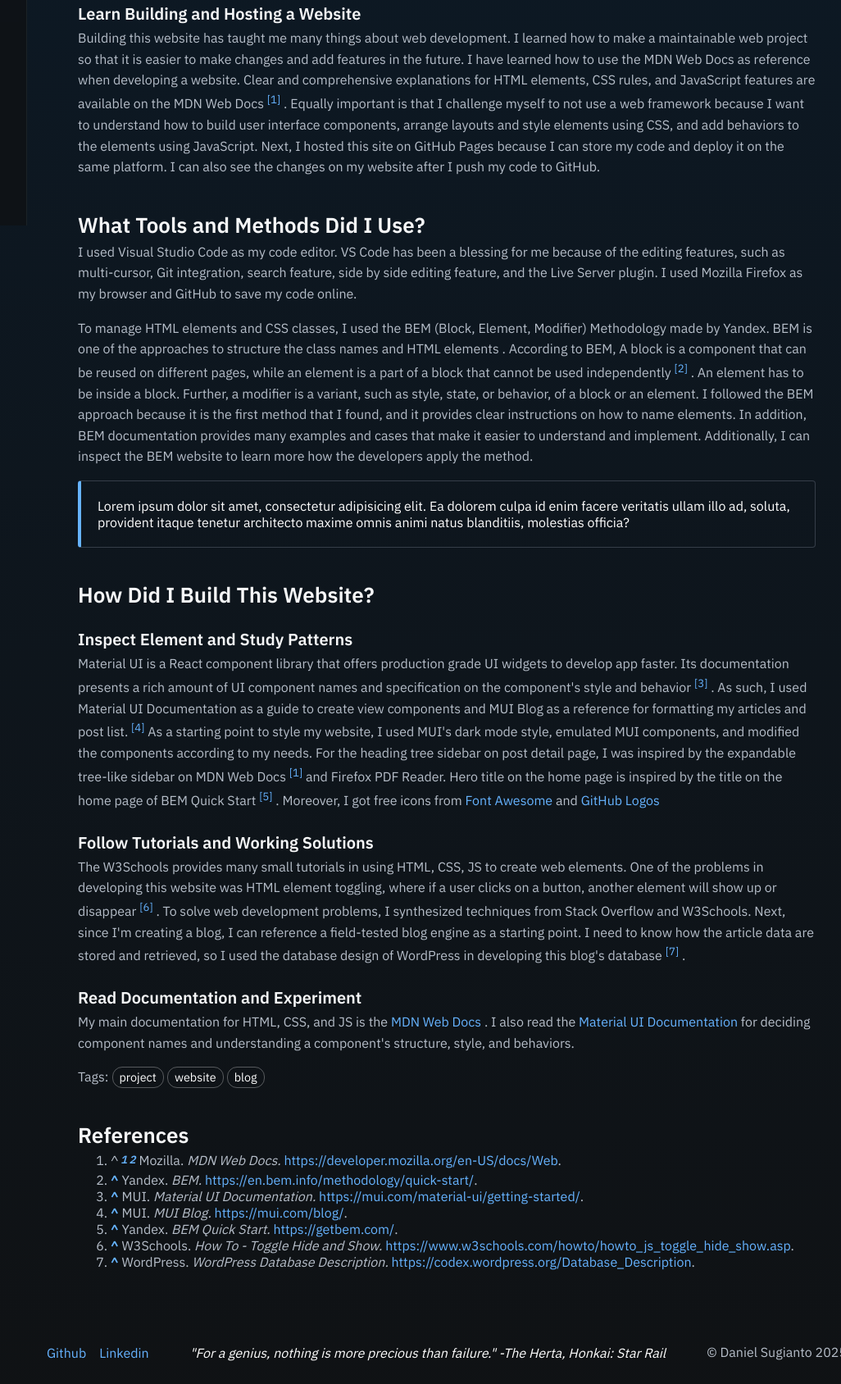
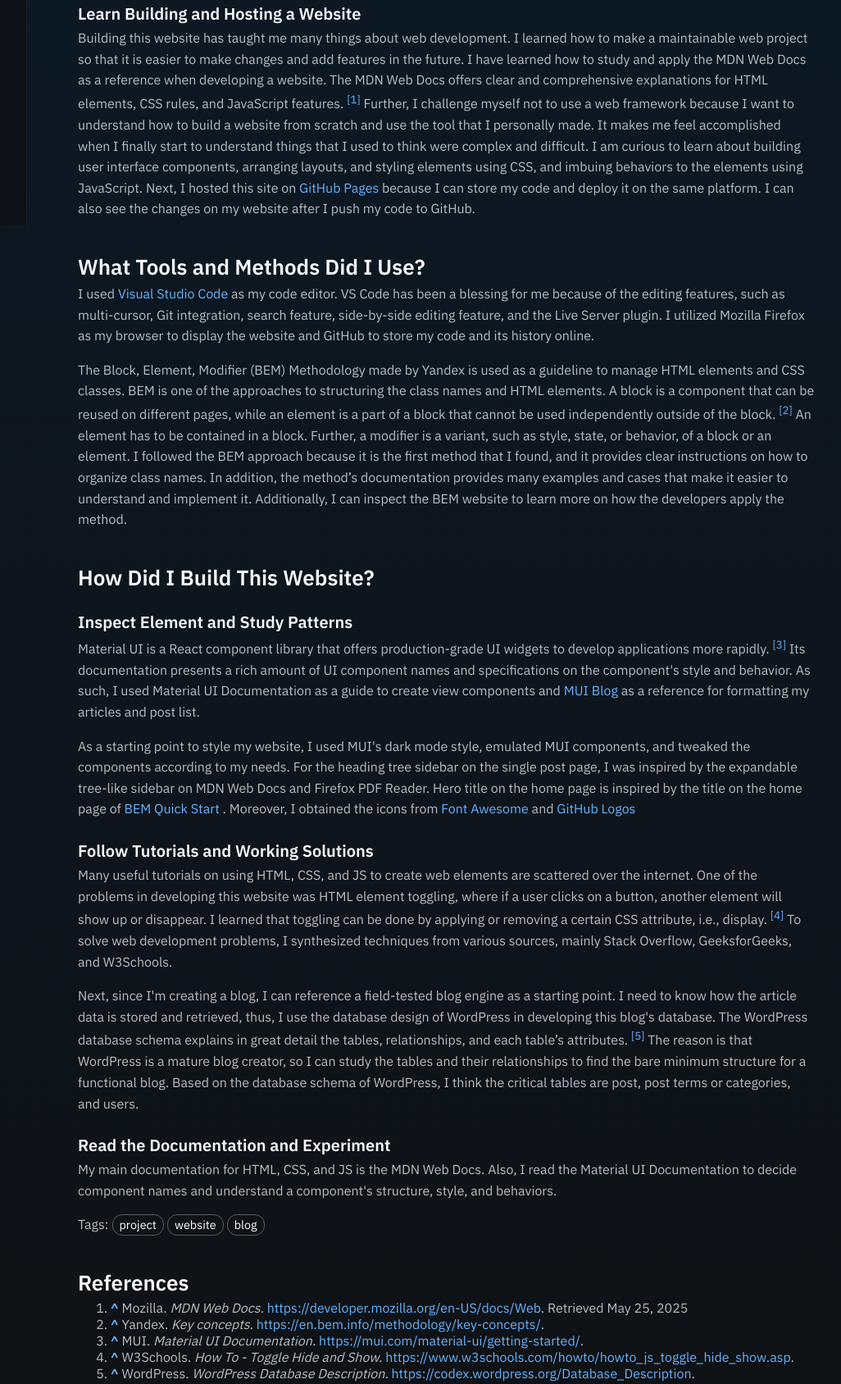
Before and after one commit to imaginarynil/imaginarynil.github.io, a plain HTML site: page post/personal-website/index.html in a window 1280 px wide. Shown: the part 525-2213 px from the top of the page at 82% size, without its empty margins (223-1249 px from the left). Drawn offline with Linux system fonts and the light colour scheme.

Commit message:
fix personal website post, add retrieval date and dynamic subtitle, add reference list as a sidebar item

```diff
--- a/block/referenceList.js
+++ b/block/referenceList.js
@@ -1,5 +1,15 @@
+import { getDateLocaleStr } from "/util/getDateLocaleStr.js";
+
 class ReferenceItem {
-  constructor(identifier, authors, title, year, linkText, linkAddress) {
+  constructor(
+    identifier,
+    authors,
+    title,
+    year,
+    linkText,
+    linkAddress,
+    retrievalDate
+  ) {
     this.identifier = identifier;
     this.authors = [...authors]; // copy object
     this.authorStr = this.getAuthorStr(authors);
@@ -7,6 +17,11 @@
     this.year = year;
     this.linkText = linkText;
     this.linkAddress = linkAddress;
+    this.retrievalDate = retrievalDate;
+    this.retrievalDateStr = "";
+    if (retrievalDate) {
+      this.retrievalDateStr = `Retrieved ${getDateLocaleStr(retrievalDate)}`;
+    }
     this.index = 0;
     this.citationHtmlIds = [];
     this.TEXT_STYLE_NORMAL = "normal";
@@ -211,7 +226,13 @@
     }
     return referenceList__backLinkListEl;
   }
-  createReferenceList__itemEl(htmlId, htmlElements, linkText, linkAddress) {
+  createReferenceList__itemEl(
+    htmlId,
+    htmlElements,
+    linkText,
+    linkAddress,
+    retrievalDateStr
+  ) {
     const referenceList__itemEl = document.createElement("li");
     referenceList__itemEl.id = htmlId;
     referenceList__itemEl.classList.add("reference-list__item");
@@ -226,7 +247,12 @@
     referenceList__linkEl.classList.add("link", "reference-list__link");
     referenceList__linkEl.appendChild(document.createTextNode(linkText));
     referenceList__linkEl.href = linkAddress;
-    referenceList__itemEl.appendChild(document.createTextNode("."));
+    referenceList__itemEl.appendChild(document.createTextNode(". "));
+    if (retrievalDateStr) {
+      referenceList__itemEl.appendChild(
+        document.createTextNode(retrievalDateStr)
+      );
+    }
     return referenceList__itemEl;
   }
   addReferenceList() {
@@ -238,6 +264,7 @@
       "heading-2",
       "post__heading-2"
     );
+    referenceList__titleEl.id = "reference-list";
     referenceList__titleEl.appendChild(document.createTextNode("References"));
     const referenceList__orderedListEl = document.createElement("ol");
     referenceListEl.appendChild(referenceList__orderedListEl);
@@ -249,7 +276,8 @@
           referenceRows[i].identifier,
           referenceRows[i].getHtmlElements(),
           referenceRows[i].linkText,
-          referenceRows[i].linkAddress
+          referenceRows[i].linkAddress,
+          referenceRows[i].retrievalDateStr
         )
       );
     }
@@ -259,10 +287,25 @@
 export function addReferenceList(items) {
   const referenceItems = [];
   for (let i = 0; i < items.length; i++) {
-    const { identifier, authors, title, year, linkText, linkAddress } =
-      items[i];
+    const {
+      identifier,
+      authors,
+      title,
+      year,
+      linkText,
+      linkAddress,
+      retrievalDate,
+    } = items[i];
     referenceItems.push(
-      new ReferenceItem(identifier, authors, title, year, linkText, linkAddress)
+      new ReferenceItem(
+        identifier,
+        authors,
+        title,
+        year,
+        linkText,
+        linkAddress,
+        retrievalDate
+      )
     );
   }
   const referencePresenter = new ReferencePresenter(
--- a/data/post.json
+++ b/data/post.json
@@ -2,6 +2,7 @@
   "1": {
     "url": "/post/personal-website/index.html",
     "title": "Personal Website",
+    "subtitle": "Website to archive my writings and document software projects",
     "excerpt": "Hello, World! I have finished my personal website. I want to explain why I made this website, what is this website about, and how I built it.",
     "creationDate": "2025/04/06",
     "updateDate": "",
--- a/module/initSinglePostPage.js
+++ b/module/initSinglePostPage.js
@@ -4,13 +4,7 @@
 import { addTagList } from "/block/tagList.js";
 import { addFooter } from "/block/footer.js";
 import { updateDocumentTitle } from "/module/updateDocumentTitle.js";
-
-function getDateLocaleStr(dateStr) {
-  const date = new Date(dateStr);
-  return `${date.toLocaleString("default", {
-    month: "long",
-  })} ${date.getDate()}, ${date.getFullYear()}`;
-}
+import { getDateLocaleStr } from "/util/getDateLocaleStr.js";
 
 function updatePostDetails(postId) {
   const post__detailsEl = document.querySelector(".post__details");
@@ -31,12 +25,14 @@
       authorNames.push(authorTable[postAuthorRow.authorId].name);
     }
     const authorStr = authorNames.join(", ");
-    const { title, excerpt, creationDate, updateDate } = postTable[postId];
+    const { title, subtitle, creationDate, updateDate } = postTable[postId];
     const items = [];
     document.title = title;
     document
       .querySelector("meta[name=description]")
-      .setAttribute("content", excerpt);
+      .setAttribute("content", subtitle);
+    const post__subtitleEl = document.querySelector(".post__subtitle");
+    post__subtitleEl.appendChild(document.createTextNode(subtitle));
     for (const item of [
       authorStr,
       `Created on ${getDateLocaleStr(creationDate)}`,
--- a/post/personal-website/index.html
+++ b/post/personal-website/index.html
@@ -15,15 +15,11 @@
       <div class="desktop-sidebar"></div>
       <div class="post">
         <article class="post__layout">
-          <h1 class="heading-1 post__title" id="My-Website">
-            Personal Website
-          </h1>
-          <p class="post__subtitle">
-            Blog built with vanilla HTML, CSS, and JS.
-          </p>
+          <h1 class="heading-1 post__title">Personal Website</h1>
+          <p class="post__subtitle"></p>
           <div class="post__details"></div>
-          <h2 class="heading-2 post__heading-2" id="Why-I-Built-This-Wesbite">
-            Why I Built This Wesbite?
+          <h2 class="heading-2 post__heading-2" id="Why-I-Built-This-Website">
+            Why I Built This Website?
           </h2>
           <h3
             class="heading-3 post__heading-3"
@@ -38,8 +34,8 @@
             write articles about computer science, philosophy, and digital
             illustration. In addition, I want to show my software projects and
             document them on this website, so people can better understand my
-            projects and be inspired to create new softwares. Software projects
-            that I have created can be seen on the
+            projects and be inspired to create new software. Projects that I
+            have developed can be seen on the
             <a class="link" href="/project/index.html">Projects</a>
             page.
           </p>
@@ -53,18 +49,23 @@
             Building this website has taught me many things about web
             development. I learned how to make a maintainable web project so
             that it is easier to make changes and add features in the future. I
-            have learned how to use the MDN Web Docs as reference when
-            developing a website. Clear and comprehensive explanations for HTML
-            elements, CSS rules, and JavaScript features are available on the
-            MDN Web Docs
+            have learned how to study and apply the MDN Web Docs as a reference
+            when developing a website. The MDN Web Docs offers clear and
+            comprehensive explanations for HTML elements, CSS rules, and
+            JavaScript features.
             <sup class="citation" data-id="mozilla-docs"></sup>
-            . Equally important is that I challenge myself to not use a web
-            framework because I want to understand how to build user interface
-            components, arrange layouts and style elements using CSS, and add
-            behaviors to the elements using JavaScript. Next, I hosted this site
-            on GitHub Pages because I can store my code and deploy it on the
-            same platform. I can also see the changes on my website after I push
-            my code to GitHub.
+            Further, I challenge myself not to use a web framework because I
+            want to understand how to build a website from scratch and use the
+            tool that I personally made. It makes me feel accomplished when I
+            finally start to understand things that I used to think were complex
+            and difficult. I am curious to learn about building user interface
+            components, arranging layouts, and styling elements using CSS, and
+            imbuing behaviors to the elements using JavaScript. Next, I hosted
+            this site on
+            <a class="link" href="https://pages.github.com/">GitHub Pages</a>
+            because I can store my code and deploy it on the same platform. I
+            can also see the changes on my website after I push my code to
+            GitHub.
           </p>
           <h2
             class="heading-2 post__heading-2"
@@ -73,35 +74,33 @@
             What Tools and Methods Did I Use?
           </h2>
           <p class="paragraph post__paragraph">
-            I used Visual Studio Code as my code editor. VS Code has been a
-            blessing for me because of the editing features, such as
-            multi-cursor, Git integration, search feature, side by side editing
-            feature, and the Live Server plugin. I used Mozilla Firefox as my
-            browser and GitHub to save my code online.
+            I used
+            <a class="link" href="https://code.visualstudio.com/download"
+              >Visual Studio Code</a
+            >
+            as my code editor. VS Code has been a blessing for me because of the
+            editing features, such as multi-cursor, Git integration, search
+            feature, side-by-side editing feature, and the Live Server plugin. I
+            utilized Mozilla Firefox as my browser to display the website and
+            GitHub to store my code and its history online.
           </p>
           <p class="paragraph post__paragraph">
-            To manage HTML elements and CSS classes, I used the BEM (Block,
-            Element, Modifier) Methodology made by Yandex. BEM is one of the
-            approaches to structure the class names and HTML elements .
-            According to BEM, A block is a component that can be reused on
-            different pages, while an element is a part of a block that cannot
-            be used independently
-            <sup class="citation" data-id="yandex-docs"></sup>
-            . An element has to be inside a block. Further, a modifier is a
+            The Block, Element, Modifier (BEM) Methodology made by Yandex is
+            used as a guideline to manage HTML elements and CSS classes. BEM is
+            one of the approaches to structuring the class names and HTML
+            elements. A block is a component that can be reused on different
+            pages, while an element is a part of a block that cannot be used
+            independently outside of the block.
+            <sup class="citation" data-id="bem-docs"></sup>
+            An element has to be contained in a block. Further, a modifier is a
             variant, such as style, state, or behavior, of a block or an
             element. I followed the BEM approach because it is the first method
-            that I found, and it provides clear instructions on how to name
-            elements. In addition, BEM documentation provides many examples and
-            cases that make it easier to understand and implement. Additionally,
-            I can inspect the BEM website to learn more how the developers apply
-            the method.
+            that I found, and it provides clear instructions on how to organize
+            class names. In addition, the method’s documentation provides many
+            examples and cases that make it easier to understand and implement
+            it. Additionally, I can inspect the BEM website to learn more on how
+            the developers apply the method.
           </p>
-          <div class="callout">
-            Lorem ipsum dolor sit amet, consectetur adipisicing elit. Ea dolorem
-            culpa id enim facere veritatis ullam illo ad, soluta, provident
-            itaque tenetur architecto maxime omnis animi natus blanditiis,
-            molestias officia?
-          </div>
           <h2
             class="heading-2 post__heading-2"
             id="How-Did-I-Build-This-Website"
@@ -115,28 +114,28 @@
             Inspect Element and Study Patterns
           </h3>
           <p class="paragraph post__paragraph">
-            Material UI is a React component library that offers production
-            grade UI widgets to develop app faster. Its documentation presents a
-            rich amount of UI component names and specification on the
-            component's style and behavior
+            Material UI is a React component library that offers
+            production-grade UI widgets to develop applications more rapidly.
             <sup class="citation" data-id="mui-docs"></sup>
-            . As such, I used Material UI Documentation as a guide to create
-            view components and MUI Blog as a reference for formatting my
-            articles and post list.
-            <sup class="citation" data-id="mui-blog"></sup>
+            Its documentation presents a rich amount of UI component names and
+            specifications on the component's style and behavior. As such, I
+            used Material UI Documentation as a guide to create view components
+            and
+            <a class="link" href="https://mui.com/blog/">MUI Blog</a>
+            as a reference for formatting my articles and post list.
+          </p>
+          <p class="paragraph post__paragraph">
             As a starting point to style my website, I used MUI's dark mode
-            style, emulated MUI components, and modified the components
-            according to my needs. For the heading tree sidebar on post detail
-            page, I was inspired by the expandable tree-like sidebar on MDN Web
-            Docs
-            <sup class="citation" data-id="mozilla-docs"></sup>
-            and Firefox PDF Reader. Hero title on the home page is inspired by
-            the title on the home page of BEM Quick Start
-            <sup class="citation" data-id="yandex-intro"></sup>
-            . Moreover, I got free icons from
-            <a class="link" href="https://fontawesome.com/"> Font Awesome </a>
+            style, emulated MUI components, and tweaked the components according
+            to my needs. For the heading tree sidebar on the single post page, I
+            was inspired by the expandable tree-like sidebar on MDN Web Docs and
+            Firefox PDF Reader. Hero title on the home page is inspired by the
+            title on the home page of
+            <a class="link" href="https://getbem.com/">BEM Quick Start</a>
+            . Moreover, I obtained the icons from
+            <a class="link" href="https://fontawesome.com/">Font Awesome</a>
             and
-            <a class="link" href="https://github.com/logos"> GitHub Logos </a>
+            <a class="link" href="https://github.com/logos">GitHub Logos</a>
           </p>
           <h3
             class="heading-3 post__heading-3"
@@ -145,36 +144,41 @@
             Follow Tutorials and Working Solutions
           </h3>
           <p class="paragraph post__paragraph">
-            The W3Schools provides many small tutorials in using HTML, CSS, JS
-            to create web elements. One of the problems in developing this
-            website was HTML element toggling, where if a user clicks on a
-            button, another element will show up or disappear
+            Many useful tutorials on using HTML, CSS, and JS to create web
+            elements are scattered over the internet. One of the problems in
+            developing this website was HTML element toggling, where if a user
+            clicks on a button, another element will show up or disappear. I
+            learned that toggling can be done by applying or removing a certain
+            CSS attribute, i.e., display.
             <sup class="citation" data-id="w3schools-toggle"></sup>
-            . To solve web development problems, I synthesized techniques from
-            Stack Overflow and W3Schools. Next, since I'm creating a blog, I can
-            reference a field-tested blog engine as a starting point. I need to
-            know how the article data are stored and retrieved, so I used the
-            database design of WordPress in developing this blog's database
+            To solve web development problems, I synthesized techniques from
+            various sources, mainly Stack Overflow, GeeksforGeeks, and
+            W3Schools.
+          </p>
+          <p class="paragraph post__paragraph">
+            Next, since I'm creating a blog, I can reference a field-tested blog
+            engine as a starting point. I need to know how the article data is
+            stored and retrieved, thus, I use the database design of WordPress
+            in developing this blog's database. The WordPress database schema
+            explains in great detail the tables, relationships, and each table’s
+            attributes.
             <sup class="citation" data-id="wordpress-db"></sup>
-            .
+            The reason is that WordPress is a mature blog creator, so I can
+            study the tables and their relationships to find the bare minimum
+            structure for a functional blog. Based on the database schema of
+            WordPress, I think the critical tables are post, post terms or
+            categories, and users.
           </p>
           <h3
             class="heading-3 post__heading-3"
-            id="Read-Documentation-and-Experiment"
+            id="Read-the-Documentation-and-Experiment"
           >
-            Read Documentation and Experiment
+            Read the Documentation and Experiment
           </h3>
           <p class="paragraph post__paragraph">
-            My main documentation for HTML, CSS, and JS is the
-            <a class="link" href="https://developer.mozilla.org/en-US/docs/Web">
-              MDN Web Docs
-            </a>
-            . I also read the
-            <a href="https://mui.com/material-ui/getting-started/" class="link">
-              Material UI Documentation
-            </a>
-            for deciding component names and understanding a component's
-            structure, style, and behaviors.
+            My main documentation for HTML, CSS, and JS is the MDN Web Docs.
+            Also, I read the Material UI Documentation to decide component names
+            and understand a component's structure, style, and behaviors.
           </p>
           <div class="tags">
             <p class="paragraph post__tag-title">Tags:</p>
@@ -191,9 +195,9 @@
         postId: "1",
         headings: [
           {
-            name: "Why I Built This Wesbite?",
+            name: "Why I Built This Website?",
             level: 2,
-            id: "Why-I-Built-This-Wesbite",
+            id: "Why-I-Built-This-Website",
           },
           {
             name: "Share Ideas and Showcase Projects",
@@ -226,9 +230,14 @@
             id: "Follow-Tutorials-and-Working-Solutions",
           },
           {
-            name: "Read Documentation and Experiment",
+            name: "Read the Documentation and Experiment",
             level: 3,
-            id: "Read-Documentation-and-Experiment",
+            id: "Read-the-Documentation-and-Experiment",
+          },
+          {
+            name: "References",
+            level: 2,
+            id: "reference-list",
           },
         ],
         references: [
@@ -239,14 +248,15 @@
             year: "",
             linkText: "https://developer.mozilla.org/en-US/docs/Web",
             linkAddress: "https://developer.mozilla.org/en-US/docs/Web",
+            retrievalDate: "2025/05/25",
           },
           {
-            identifier: "yandex-docs",
+            identifier: "bem-docs",
             authors: ["Yandex"],
-            title: "BEM",
+            title: "Key concepts",
             year: "",
-            linkText: "https://en.bem.info/methodology/quick-start/",
-            linkAddress: "https://en.bem.info/methodology/quick-start/",
+            linkText: "https://en.bem.info/methodology/key-concepts/",
+            linkAddress: "https://en.bem.info/methodology/key-concepts/",
           },
           {
             identifier: "mui-docs",
@@ -255,22 +265,6 @@
             year: "",
             linkText: "https://mui.com/material-ui/getting-started/",
             linkAddress: "https://mui.com/material-ui/getting-started/",
-          },
-          {
-            identifier: "mui-blog",
-            authors: ["MUI"],
-            title: "MUI Blog",
-            year: "",
-            linkText: "https://mui.com/blog/",
-            linkAddress: "https://mui.com/blog/",
-          },
-          {
-            identifier: "yandex-intro",
-            authors: ["Yandex"],
-            title: "BEM Quick Start",
-            year: "",
-            linkText: "https://getbem.com/",
-            linkAddress: "https://getbem.com/",
           },
           {
             identifier: "w3schools-toggle",
--- /dev/null
+++ b/util/getDateLocaleStr.js
@@ -0,0 +1,6 @@
+export function getDateLocaleStr(dateStr) {
+  const date = new Date(dateStr);
+  return `${date.toLocaleString("default", {
+    month: "long",
+  })} ${date.getDate()}, ${date.getFullYear()}`;
+}
```
